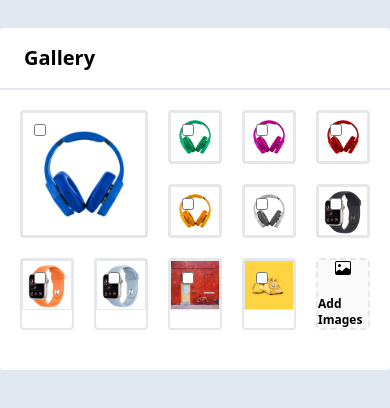
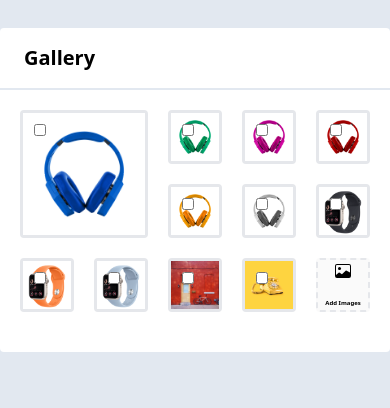
Before and after one commit to Rajvira10/drag-and-drop-gallery, a React (Vite) app: page / in a window 390 px wide. Shown: the top 408 px of the page. Built offline with nearby package versions, Linux system fonts and the light colour scheme.

Commit message:
fixed a font size

```diff
--- a/src/components/Gallery.jsx
+++ b/src/components/Gallery.jsx
@@ -79,7 +79,7 @@ const Gallery = () => {
                 ))}
                 <div className="bg-[rgb(250,250,250)] border-dashed relative group rounded cursor-pointer border-2 flex flex-col justify-center space-y-5 items-center font-semibold">
                   <BsImage />
-                  <p className="text-xs md:text-md lg:text-lg md:mt-2">
+                  <p className="text-[6px] md:text-md lg:text-lg md:mt-2">
                     Add Images
                   </p>
                 </div>
```
